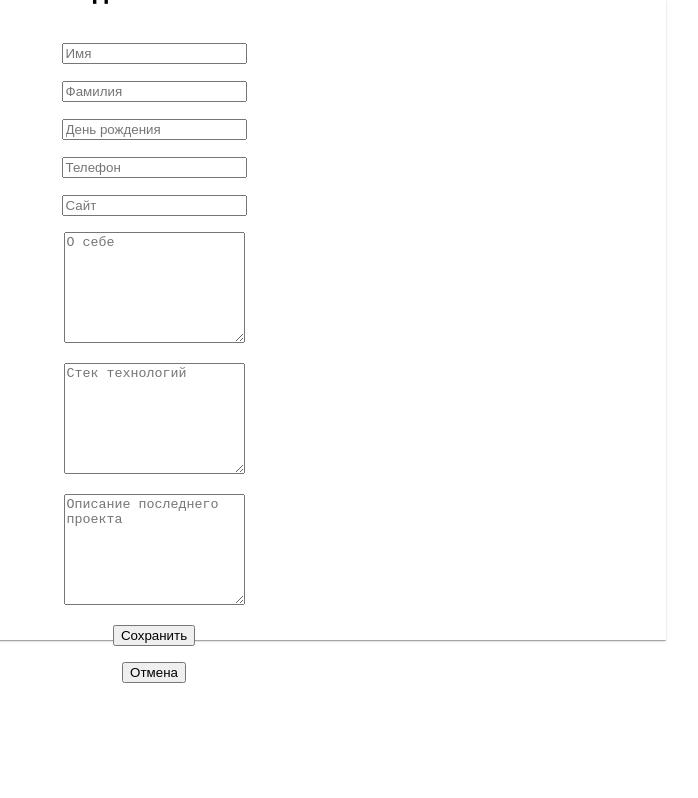
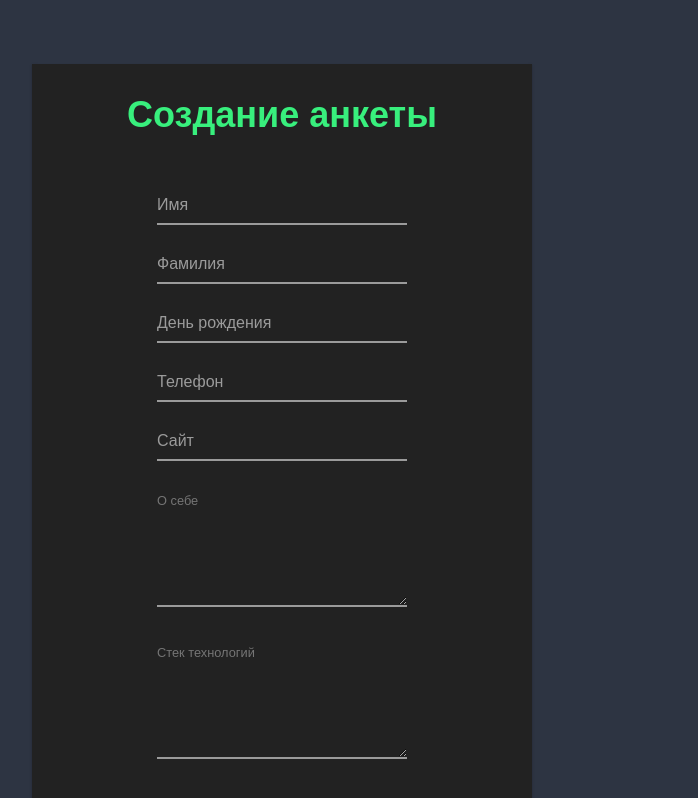
Before and after one commit to Uladziby/ReactIntensive, a React (Create React App) app in the folder intensive-app/: page / in a window 1280 px wide. Shown: the top 798 px of the page, without its empty margins (358-1056 px from the left). Built offline with nearby package versions, Linux system fonts and the light colour scheme; the HTML template or start-up script is replaced by a standard one.

Commit message:
add styles

```diff
--- a/intensive-app/src/App.css
+++ b/intensive-app/src/App.css
@@ -1,31 +1,13 @@
 .App {
+  display: flex;
+  justify-content: center;
   text-align: center;
-}
-
-.App-logo {
-  height: 40vmin;
-  pointer-events: none;
 }
 
 @media (prefers-reduced-motion: no-preference) {
   .App-logo {
     animation: App-logo-spin infinite 20s linear;
   }
-}
-
-.App-header {
-  background-color: #282c34;
-  min-height: 100vh;
-  display: flex;
-  flex-direction: column;
-  align-items: center;
-  justify-content: center;
-  font-size: calc(10px + 2vmin);
-  color: white;
-}
-
-.App-link {
-  color: #61dafb;
 }
 
 @keyframes App-logo-spin {
--- a/intensive-app/src/App.js
+++ b/intensive-app/src/App.js
@@ -1,35 +1,11 @@
 import './App.css';
-import InputComponent from './components/InputComponent';
-import Button from './components/Button';
-import TextAreaComponent from './components/TextAreaComponent';
-import style from "./components/style.module.css";
+import FormComponent from './components/FormComponent';
 
 function App() {
-  const dataInput = {
-    name: 'Имя',
-    lastName: "Фамилия",
-    birthday: 'День рождения',
-    phone: 'Телефон',
-    site: 'Сайт',
-  }
-  const dataArea = {
-    about: 'О себе',
-    stack: 'Стек технологий',
-    lastproject: 'Описание последнего проекта'
-  }
+
   return (
     <div className="App">
-      <div className={style.container}>
-        <h2>Создание анкеты</h2>
-        {Object.values(dataInput).map((val, idx) => {
-          return <InputComponent key={idx} props={val} />
-        })}
-        {Object.values(dataArea).map((val, idx) => {
-          return <TextAreaComponent key={idx} props={val} />
-        })}
-        <Button name={'Сохранить'} />
-        <Button name={'Отмена'} />
-      </div>
+      <FormComponent />
     </div>
   );
 }
--- a/intensive-app/src/components/Button.jsx
+++ b/intensive-app/src/components/Button.jsx
@@ -1,17 +1,13 @@
 import React from "react";
+import style from "./style.module.css";
 
 class Button extends React.Component {
-  constructor(props) {
-    super(props);
-    console.log(props);
-  }
-
   render() {
     return (
-        <button className="button" type="button">
-            {this.props.name}
-        </button>
-    )
+      <button className={style.button} type={`${this.props.name === "Сохранить" ? "submit" : "reset"}`}>
+        {this.props.name}
+      </button>
+    );
   }
 }
 
--- /dev/null
+++ b/intensive-app/src/components/FormComponent.jsx
@@ -0,0 +1,50 @@
+import React from "react";
+import Button from "./Button";
+import InputComponent from "./InputComponent";
+import TextAreaComponent from "./TextAreaComponent";
+import style from "./style.module.css";
+
+const TITLE_FORM = "Создание анкеты";
+
+class FormComponent extends React.Component {
+  dataInput = {
+    name: "Имя",
+    lastName: "Фамилия",
+    birthday: "День рождения",
+    phone: "Телефон",
+    site: "Сайт",
+  };
+  dataArea = {
+    about: "О себе",
+    stack: "Стек технологий",
+    lastproject: "Описание последнего проекта",
+  };
+
+  handleSubmit(ev) {
+    ev.preventDefault();
+  }
+
+  getValue(str) {
+    console.log(str);
+  }
+
+  render() {
+    return (
+      <form className={style.container} onSubmit={this.handleSubmit}>
+        <h2>{TITLE_FORM}</h2>
+        {Object.values(this.dataInput).map((val, idx) => {
+          return <InputComponent key={idx} name={val} value={this.getValue} />;
+        })}
+        {Object.values(this.dataArea).map((val, idx) => {
+          return <TextAreaComponent key={idx} name={val} />;
+        })}
+        <div className={style.btns_group}>
+          <Button name={"Сохранить"} />
+          <Button name={"Отмена"} />
+        </div>
+      </form>
+    );
+  }
+}
+
+export default FormComponent;
--- a/intensive-app/src/components/InputComponent.jsx
+++ b/intensive-app/src/components/InputComponent.jsx
@@ -1,30 +1,30 @@
 import React from "react";
-
+import style from "./style.module.css";
 class InputComponent extends React.Component {
-  constructor(props) {
-    super(props);
-    console.log(props);
-  }
-
   state = {
     inputValue: "",
   };
 
   handleInputChange = (ev) => {
     this.setState({ inputValue: ev.target.value });
+    this.props.value(this.state.inputValue)
   };
 
   render() {
     return (
-      <div className="input_component">
-        <label htmlFor={this.props.props}></label>
+      <div className={style.form__group}>
         <input
+          className={style.form__field}
           type="text"
-          name={this.props.props}
-          placeholder={this.props.props}
+          name={this.props.name}
+          id={this.props.name}
+          placeholder={this.props.name}
           value={this.inputValues}
           onChange={this.handleInputChange}
         />
+        <label className={style.form__label} htmlFor={this.props.name}>
+          {this.props.name}
+        </label>
       </div>
     );
   }
--- a/intensive-app/src/components/TextAreaComponent.jsx
+++ b/intensive-app/src/components/TextAreaComponent.jsx
@@ -1,10 +1,7 @@
 import React from "react";
+import style from "./style.module.css";
 
 class TextAreaComponent extends React.Component {
-  constructor(props) {
-    super(props);
-  }
-
   state = {
     inputValue: "",
   };
@@ -15,15 +12,18 @@ class TextAreaComponent extends React.Component {
 
   render() {
     return (
-      <div className="input_component">
-        <label htmlFor={this.props.props}></label>
-        <textarea rows="7"
+      <div className={`${style.form__group} field`}>
+        <textarea
+          rows="7"
+          className={style.form__field}
           type="text"
-          name={this.props.props}
-          placeholder={this.props.props}
+          id={this.props.name}
+          name={this.props.name}
+          placeholder={this.props.name}
           value={this.inputValues}
           onChange={this.handleInputChange}
         />
+        <label className={style.form__label} htmlFor={this.props.name}></label>
       </div>
     );
   }
--- a/intensive-app/src/components/style.module.css
+++ b/intensive-app/src/components/style.module.css
@@ -1,10 +1,93 @@
-.container{
-    max-height: 80vh;
-    width: 80%;
-    display: flex;
-    justify-content:center;
-    align-items: center;
-    flex-direction: column;
-    gap: 1rem;
-    box-shadow: rgb(0 0 0 / 20%) 0px 2px 1px -1px, rgb(0 0 0 / 14%) 0px 1px 1px 0px, rgb(0 0 0 / 12%) 0px 1px 3px 0px;
+h2 {
+  color: #38ef7d;
 }
+
+.container {
+  font-family: "Poppins", sans-serif;
+  display: flex;
+  flex-direction: column;
+  justify-content: center;
+  align-items: center;
+  width: 500px;
+  margin: 5%;
+  font-size: 1.5rem;
+  background-color: #222222;
+  box-shadow: rgb(0 0 0 / 20%) 0px 2px 1px -1px, rgb(0 0 0 / 14%) 0px 1px 1px 0px, rgb(0 0 0 / 12%) 0px 1px 3px 0px;
+}
+
+.form__group {
+  position: relative;
+  padding: 15px 0 0;
+  margin-top: 10px;
+  width: 50%;
+}
+
+.form__field {
+  font-family: inherit;
+  width: 100%;
+  border: 0;
+  border-bottom: 2px solid #9b9b9b;
+  outline: 0;
+  font-size: 0.8rem;
+  color: #fff;
+  padding: 7px 0;
+  background: transparent;
+  transition: border-color 0.2s;
+}
+
+input::placeholder {
+  color: transparent;
+}
+
+.form__field:placeholder-shown ~ .form__label {
+  font-size: 1rem;
+  top: 20px;
+}
+.form__label {
+  position: absolute;
+  top: 0;
+  display: block;
+  transition: 0.2s;
+  font-size: 0.8rem;
+  color: #9b9b9b;
+  cursor: text;
+}
+
+.form__field:focus {
+  padding-bottom: 6px;
+  font-weight: 700;
+  border-width: 3px;
+  border-image: linear-gradient(to right, #11998e, #38ef7d);
+  border-image-slice: 1;
+}
+
+.form__field:focus ~ .form__label {
+  position: absolute;
+  top: 0;
+  display: block;
+  transition: 0.2s;
+  font-size: 1rem;
+  color: #11998e;
+  font-weight: 700;
+}
+
+.form__field:required,
+.form__field:invalid {
+  box-shadow: none;
+}
+
+.button {
+  color: #9b9b9b;
+  background: none;
+  border-radius: 0;
+  padding: 0.8rem 1rem;
+  letter-spacing: 0.35em;
+  font-size: 0.7rem;
+  transition: background-color 0.3s, box-shadow 0.3s, color 0.3s;
+  margin: 1em;
+  cursor: pointer;
+}
+.button:hover {
+  background-color: #38ef7d;
+  box-shadow: inset 0 0 0 #38ef7d, 0 0 1.5em #38ef7d;
+}
--- a/intensive-app/src/index.css
+++ b/intensive-app/src/index.css
@@ -1,12 +1,11 @@
 body {
   margin: 0;
-  font-family: -apple-system, BlinkMacSystemFont, 'Segoe UI', 'Roboto', 'Oxygen',
-    'Ubuntu', 'Cantarell', 'Fira Sans', 'Droid Sans', 'Helvetica Neue',
-    sans-serif;
+  font-family: "Poppins", sans-serif;
+  font-size: 1.5rem;
+  background-color: #2d3442;
   -webkit-font-smoothing: antialiased;
   -moz-osx-font-smoothing: grayscale;
 }
-
 code {
   font-family: source-code-pro, Menlo, Monaco, Consolas, 'Courier New',
     monospace;
```
